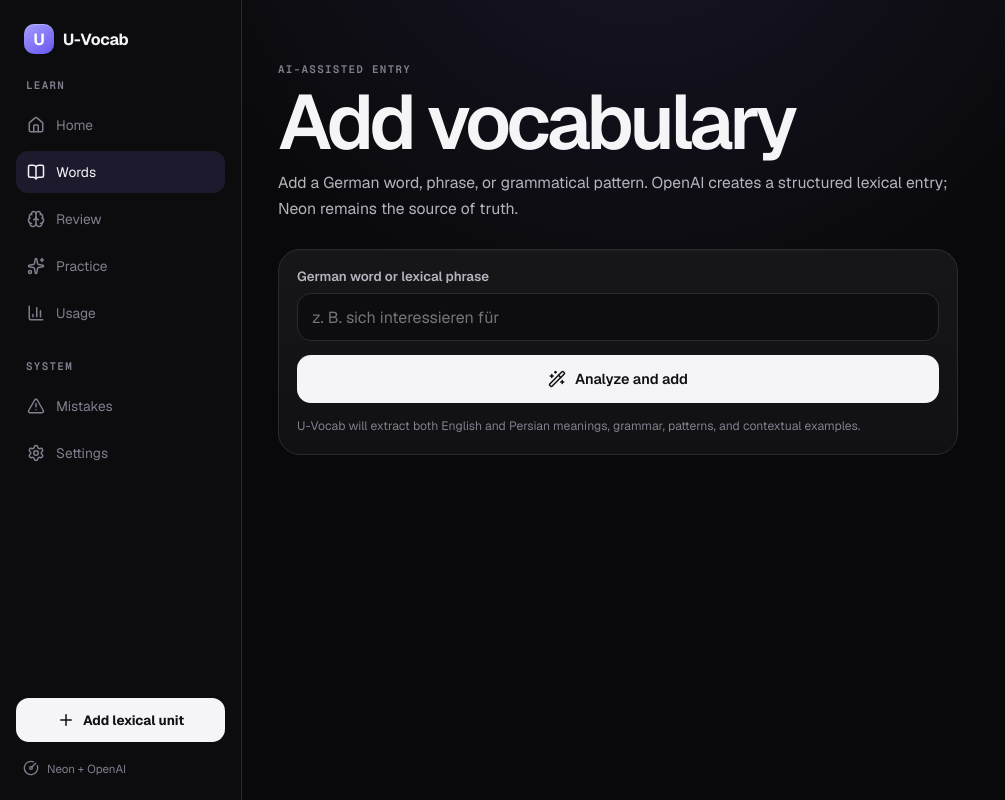
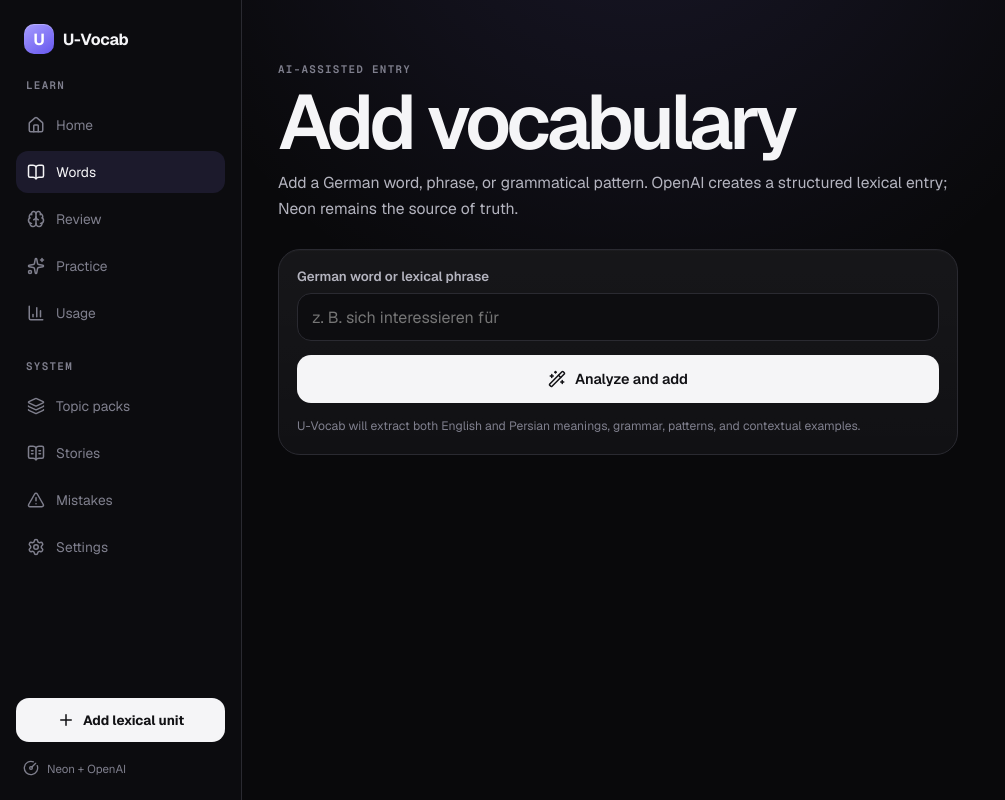
Before and after one commit to Amirmfth/U-Vocab, a Next.js app: page /vocabulary/new in a window 1280 px wide. Shown: the whole page, without its empty margins (0-1005 px from the left). Built offline with nearby package versions, Linux system fonts and the light colour scheme.

Commit message:
feat: add topic packs and stories navigation

```diff
--- a/src/components/app-navigation.tsx
+++ b/src/components/app-navigation.tsx
@@ -5,9 +5,11 @@ import { usePathname } from "next/navigation";
 import {
   BarChart3,
   BookOpen,
+  BookOpenText,
   Brain,
   CircleGauge,
   Home,
+  Layers3,
   Plus,
   Settings,
   Sparkles,
@@ -23,6 +25,8 @@ const primary = [
 ];
 
 const secondary = [
+  { href: "/topic-packs", label: "Topic packs", icon: Layers3 },
+  { href: "/stories", label: "Stories", icon: BookOpenText },
   { href: "/mistakes", label: "Mistakes", icon: TriangleAlert },
   { href: "/settings", label: "Settings", icon: Settings },
 ];
```
